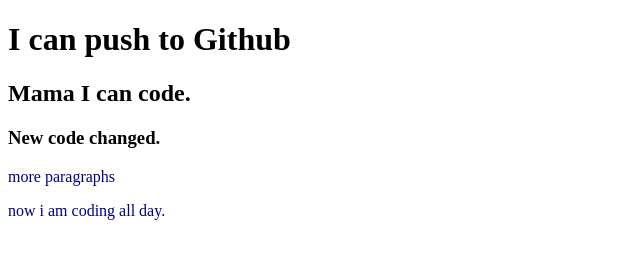
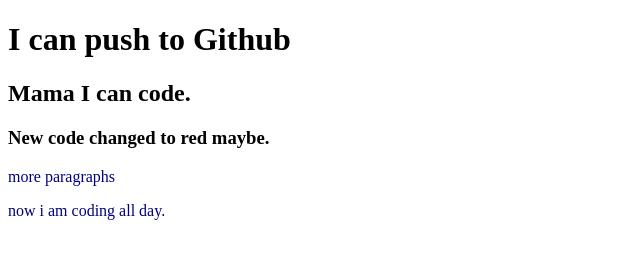
Before and after one commit to mohima-mimino11/my-second-repo, a plain HTML site: page index.html in a window 1280 px wide. Shown: the whole page, without its empty margins (0-640 px from the left). Drawn offline with Linux system fonts and the light colour scheme.

```diff
--- a/index.html
+++ b/index.html
@@ -10,7 +10,7 @@
 <body>
     <h1>I can push to Github</h1>
     <h2>Mama I can code.</h2>
-    <h3>New code changed.</h3>
+    <h3>New code changed to red maybe.</h3>
     <p>more paragraphs</p>
     <p>now i am coding all day.</p>
 </body>
```
